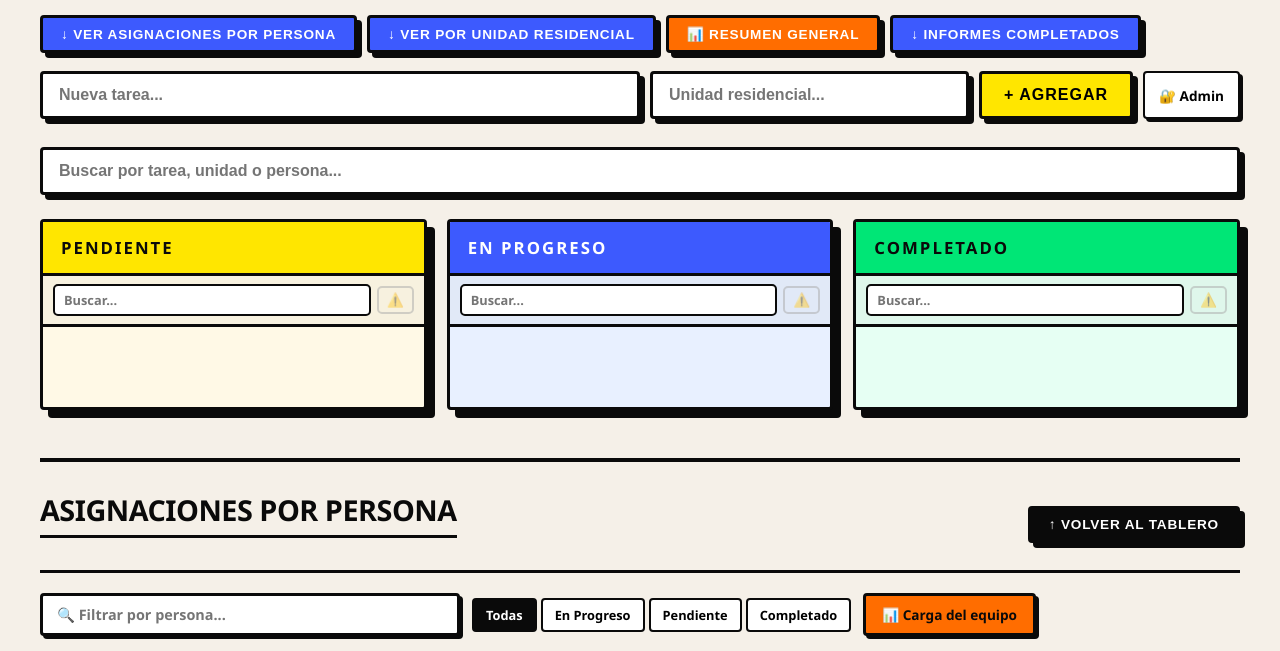
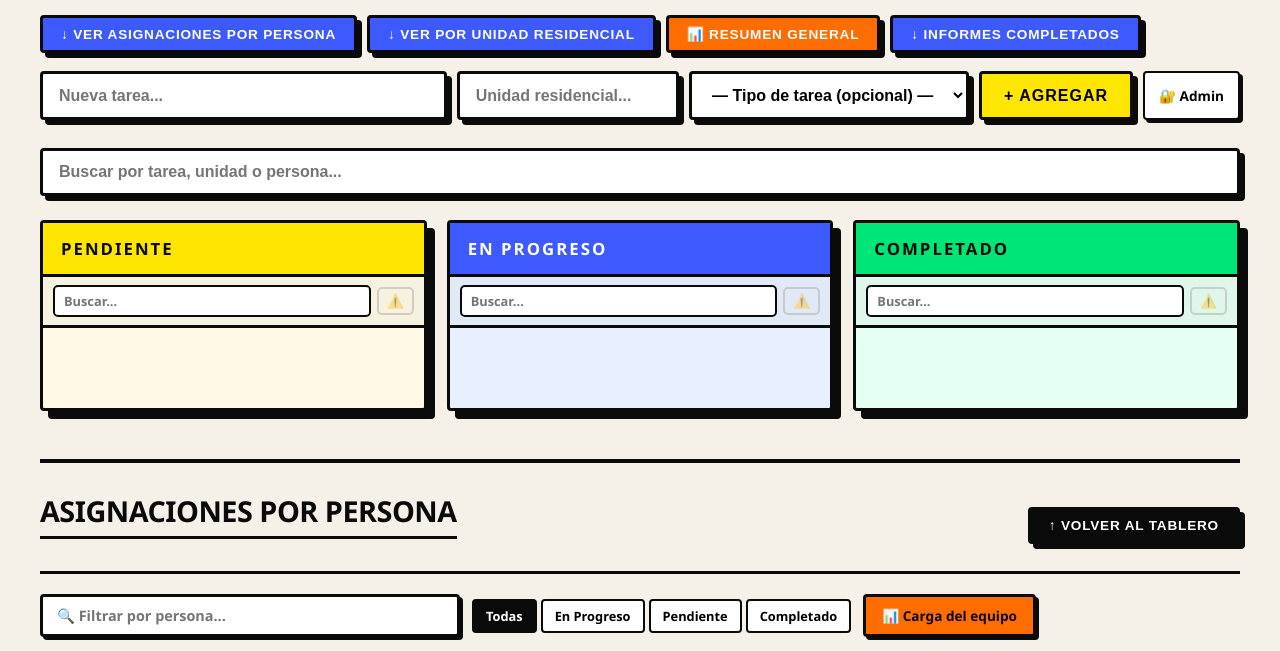
Before and after one commit to JuanmorenoPRO/tablero-kanban-ph, a website: page index.html in a window 1280 px wide. Shown: the part 127-778 px from the top of the page. Drawn offline with nearby package versions, Linux system fonts and the light colour scheme; no server answers.

Commit message:
Add task type selection dropdown and associated styles

```diff
--- a/index.html
+++ b/index.html
@@ -29,6 +29,9 @@
     <div class="add-task-bar">
       <input type="text" id="task-input" placeholder="Nueva tarea..." maxlength="120" />
       <input type="text" id="unidad-input" placeholder="Unidad residencial..." maxlength="80" />
+      <select id="task-type-select">
+        <option value="">— Tipo de tarea (opcional) —</option>
+      </select>
       <button id="add-btn">+ Agregar</button>
       <button class="btn-board-admin" id="btn-board-admin">🔐 Admin</button>
     </div>
--- a/script.js
+++ b/script.js
@@ -1,5 +1,51 @@
 const COLUMNS   = ['todo', 'inprogress', 'done'];
 const COL_LABEL = { todo: 'Pendiente', inprogress: 'En Progreso', done: 'Completado' };
+
+const TASK_TYPE_SUBTASKS = {
+  CAUSACIONES: [
+    'ORGANIZAR PAPELERIA',
+    'REVISAR CORREOS',
+    'REVISAR WHATSAP',
+    'DIGITAR GASTOS',
+    'REVISAR GASTOS FIJOS',
+    'FALTANTES',
+    'CUADRO RETENCION',
+  ],
+  EGRESOS: [
+    'VALIDAR TRANSACCION',
+    'REVISAR CORREOS',
+    'REVISAR WHATSAP',
+    'SUMAR GTOS BANCARIOS',
+    'CONCILIAR SALIDAS',
+    'IMPRIMIR EGRESOS',
+    'ALIMENTAR FALTANTES',
+    'REVISAR AUX 2335',
+  ],
+  TERMINACION: [
+    'CONCILIAR INGRESOS',
+    'REVISAR CORREOS',
+    'REVISAR WHATSAP',
+    'CONCILIACION BANCARIA',
+    'CONCILIACION CARTERA',
+    'CRUCE ANTICIPOS',
+    'CRUCE ND Y NC',
+    'REVISAR CARPETA',
+    'AJUSTE A MILES',
+    'ANEXOS',
+    'REVISAR FALTANTES',
+    'REVISAR AUX COMPLETO',
+  ],
+  FACTURACION: [
+    'CONCILIAR INGRESOS',
+    'SUBIR PAGOS',
+    'REVISAR CORREOS',
+    'REVISAR WHATSAP',
+    'REGISTRAR NOVEDADES',
+    'IMPRIMIR',
+    'PUBLICAR',
+    'ENVIAR POR CORREO',
+  ],
+};
 let tasks = [];
 let boardAdminMode = false;
 let unidadesFilter = 'all'; // 'all' | 'inprogress' | 'todo' | 'done'
@@ -665,8 +711,9 @@ function showAddError(msg) {
 }
 
 async function addTask() {
-  const taskInput   = document.getElementById('task-input');
-  const unidadInput = document.getElementById('unidad-input');
+  const taskInput      = document.getElementById('task-input');
+  const unidadInput    = document.getElementById('unidad-input');
+  const taskTypeSelect = document.getElementById('task-type-select');
   const title = taskInput.value.trim();
   if (!title) return;
   const unidad_residencial = unidadInput.value.trim();
@@ -686,14 +733,23 @@ async function addTask() {
     return;
   }
 
+  const taskType = taskTypeSelect.value;
+
   document.getElementById('add-task-error').hidden = true;
-  taskInput.value   = '';
-  unidadInput.value = '';
+  taskInput.value        = '';
+  unidadInput.value      = '';
+  taskTypeSelect.value   = '';
   taskInput.focus();
-  await apiFetch('/tasks', {
+
+  const newTask = await apiFetch('/tasks', {
     method: 'POST',
     body: JSON.stringify({ title, status: 'todo', unidad_residencial })
   });
+
+  const defaultSubs = TASK_TYPE_SUBTASKS[taskType] || [];
+  for (const subTitle of defaultSubs) {
+    await addSubtask(newTask.id, subTitle);
+  }
 }
 
 async function moveTask(id, direction) {
@@ -1679,3 +1735,14 @@ socket.on('refresh', () => {
 
 fetchAll();
 fetchInformes();
+
+// Populate task-type dropdown from TASK_TYPE_SUBTASKS
+(function populateTaskTypeSelect() {
+  const select = document.getElementById('task-type-select');
+  Object.keys(TASK_TYPE_SUBTASKS).forEach(type => {
+    const opt = document.createElement('option');
+    opt.value       = type;
+    opt.textContent = type.charAt(0) + type.slice(1).toLowerCase();
+    select.appendChild(opt);
+  });
+})();
--- a/style.css
+++ b/style.css
@@ -146,6 +146,21 @@ h1 {
 }
 #unidad-input:focus { box-shadow: 7px 7px 0px var(--black); }
 
+#task-type-select {
+  flex: 0 0 auto;
+  padding: 12px 16px;
+  font-size: 1rem;
+  font-weight: 700;
+  border: var(--border);
+  border-radius: var(--radius);
+  background: var(--white);
+  box-shadow: var(--shadow);
+  outline: none;
+  cursor: pointer;
+  transition: box-shadow 0.1s;
+}
+#task-type-select:focus { box-shadow: 7px 7px 0px var(--black); }
+
 #add-btn {
   padding: 12px 22px;
   font-size: 1rem;
```
